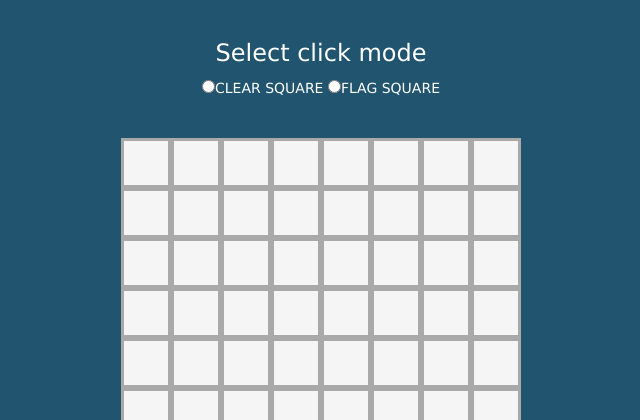
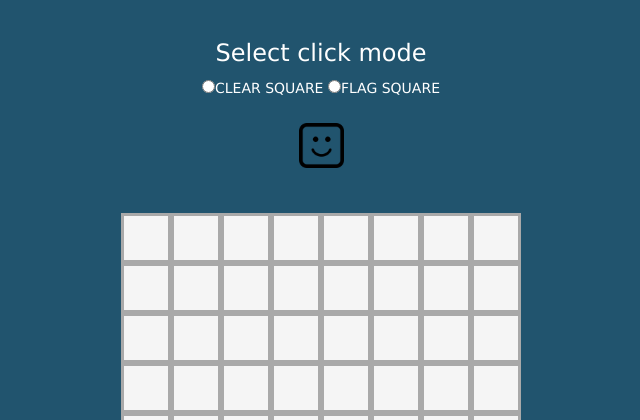
Before and after one commit to macklellan/Minesweeper-App, a Flask app: page /play in a window 1280 px wide. Shown: the part 105-525 px from the top of the page, without its empty margins (319-959 px from the left). Run offline with Flask 2, Linux system fonts and the light colour scheme; some libraries are stand-ins or nearby versions.

Commit message:
added smiley

```diff
--- a/static/JS/index.js
+++ b/static/JS/index.js
@@ -36,6 +36,7 @@ function clear(n1, n2, id){
         let adj=0;
         if(board[n1][n2] == 1){
             document.getElementById(id).innerHTML = "<img src='static/images/mine.png'>";
+            document.getElementById("smiley").src = "static/images/dead.png";
             alert("You are Dead");
             Reset();
         }
--- a/templates/play.html
+++ b/templates/play.html
@@ -24,6 +24,11 @@
             <input class="checkBox" type="radio" name="cf" value="F">FLAG SQUARE
         </form>
     </div>
+
+    <!-- smiley -->
+
+        <input id="smiley" type="image" src='static/images/smile.png' style="width:45px;margin-top:25px"/>
+
 
     <!-- board container -->
     <div class="boardContainer">
@@ -131,6 +136,7 @@
 
 
 
+
 <!-- Modal -->
 <div class="modal fade" id="Winner" tabindex="-1" role="dialog" aria-labelledby="You Won" aria-hidden="true" style = "color:black">
     <div class="modal-dialog" role="document">
```
Also changed, not shown: static/css/style.css (line endings or trailing spaces), static/images/dead.png (added), static/images/smile.png (added).
